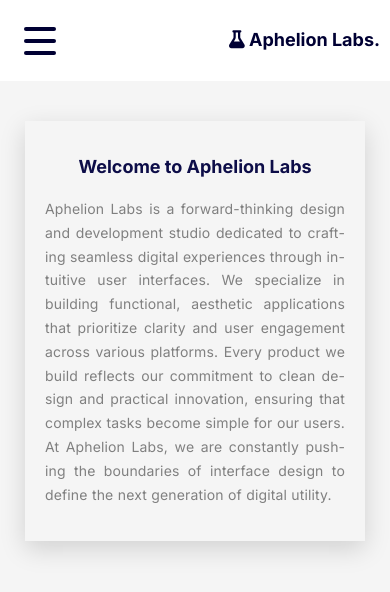
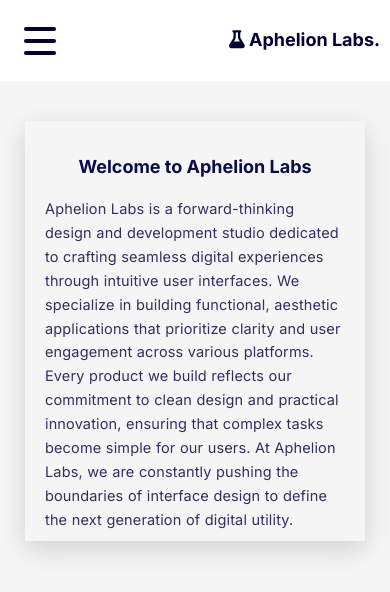
Before and after one commit to abk2191/aphelion-labs, a React (Vite) app: page / in a window 390 px wide. Shown: the top 592 px of the page. Built offline with nearby package versions, Linux system fonts and the light colour scheme; a web font is replaced by a local one.

Commit message:
Added new features

```diff
--- a/src/index.css
+++ b/src/index.css
@@ -338,7 +338,10 @@ html {
 
   .intro-card p {
     font-size: 14px;
-    color: gray;
+    font-size: 14.5px;
+    line-height: 1.65;
+    text-align: left;
+    hyphens: none;
     /* text-align: justify;
     text-align-last: left;
     hyphens: auto;
```
